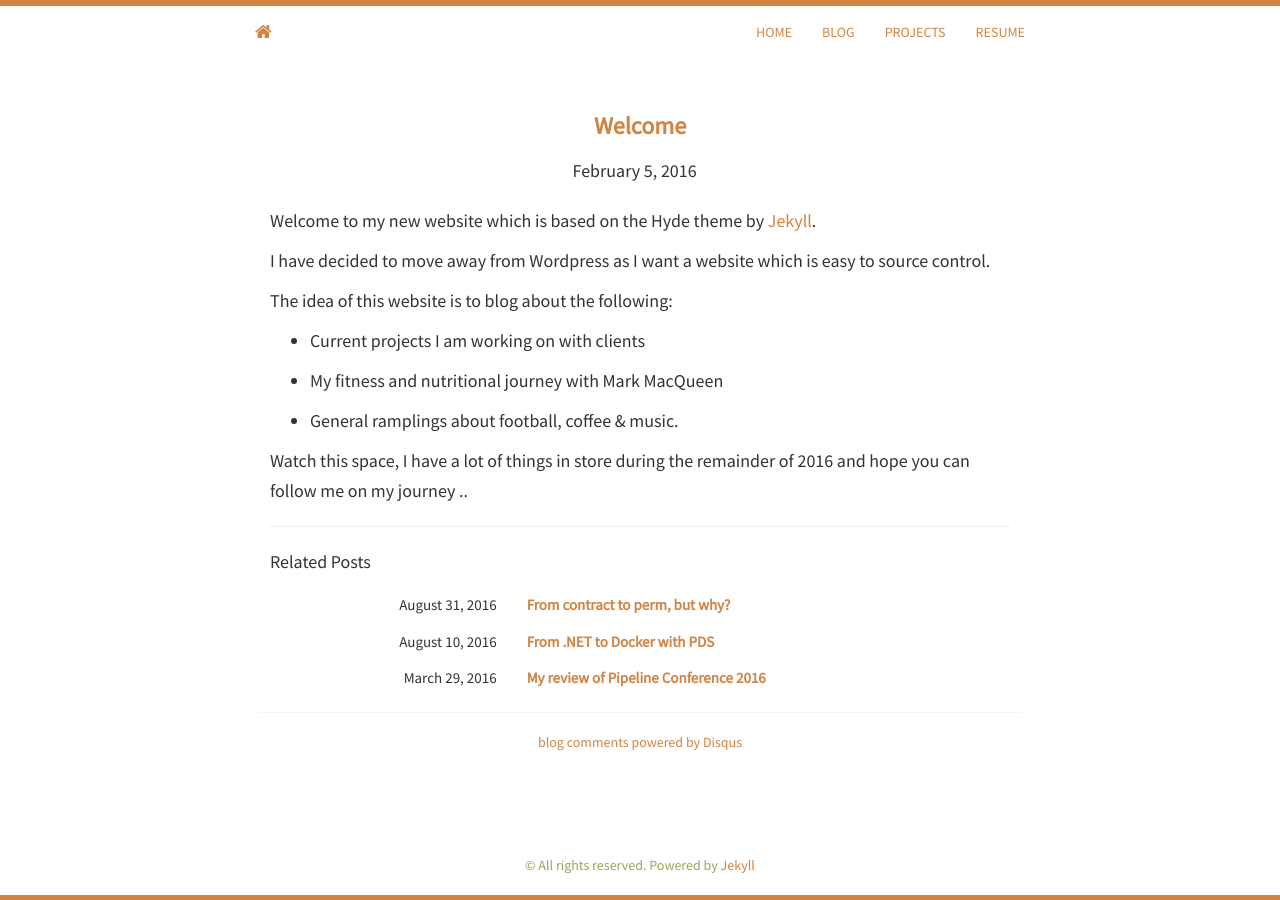
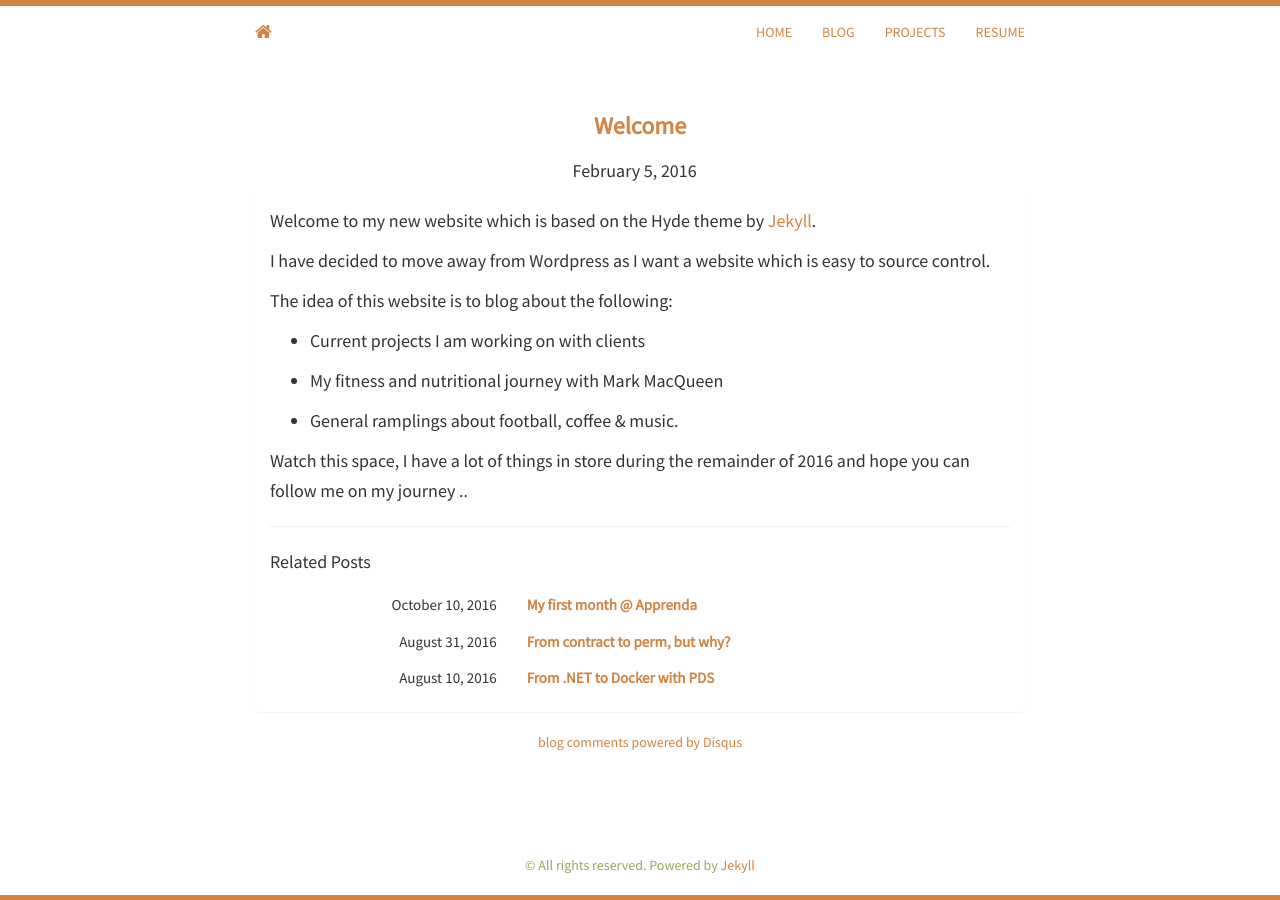
Before and after one commit to swade1987/swade1987.github.io, a Jekyll site: the page built from _posts/2016-02-05-welcome.md, in a window 1280 px wide. Built offline with Jekyll 4.4.1, drawn with Linux system fonts in a browser that asks for light colours; nearby versions of some CDN libraries; comment, search, counter and statistics services are not loaded.

Commit message:
initial checkin about my first month with apprenda

```diff
--- /dev/null
+++ b/_posts/2016-10-10-my-first-month-and-apprenda.md
@@ -0,0 +1,7 @@
+---
+layout: post
+title: My first month @ Apprenda
+comments: true
+---
+
+Watch this space ...
```
Also changed, not shown: _posts/2016-02-05-welcome.md (line endings or trailing spaces), _posts/2016-02-06-flirting-with-terraform.md (line endings or trailing spaces).
